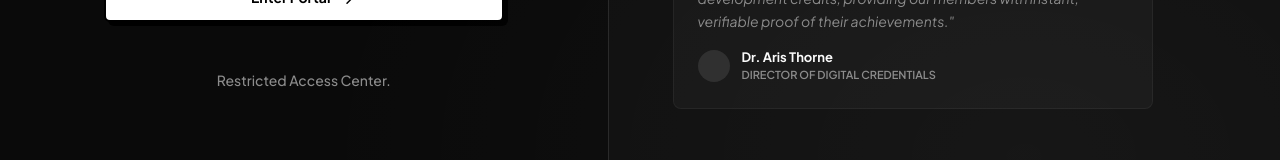
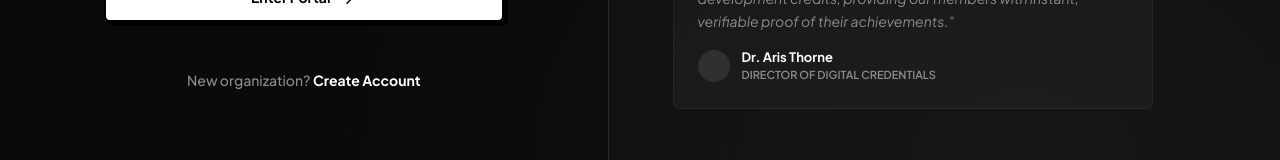
Before and after one commit to TanmoyFRu/Blockchain-Certificate-Verifier, a React app in the folder frontend/: page /login in a window 1280 px wide. Shown: the part 564-724 px from the top of the page. Built offline with nearby package versions, Linux system fonts and the light colour scheme; no server answers; the HTML template or start-up script is replaced by a standard one.

Commit message:
Add Create Account link to Login page pointing to register route

```diff
--- a/frontend/src/pages/Login.jsx
+++ b/frontend/src/pages/Login.jsx
@@ -136,7 +136,7 @@ const Login = () => {
                     </form>
 
                     <p style={{ marginTop: '3rem', textAlign: 'center', fontSize: '14px', color: 'hsl(var(--muted-foreground))', fontWeight: 500 }}>
-                        Restricted Access Center.
+                        New organization? <span onClick={() => navigate('/register')} style={{ color: 'white', cursor: 'pointer', fontWeight: 700 }}>Create Account</span>
                     </p>
                 </div>
             </div>
```
